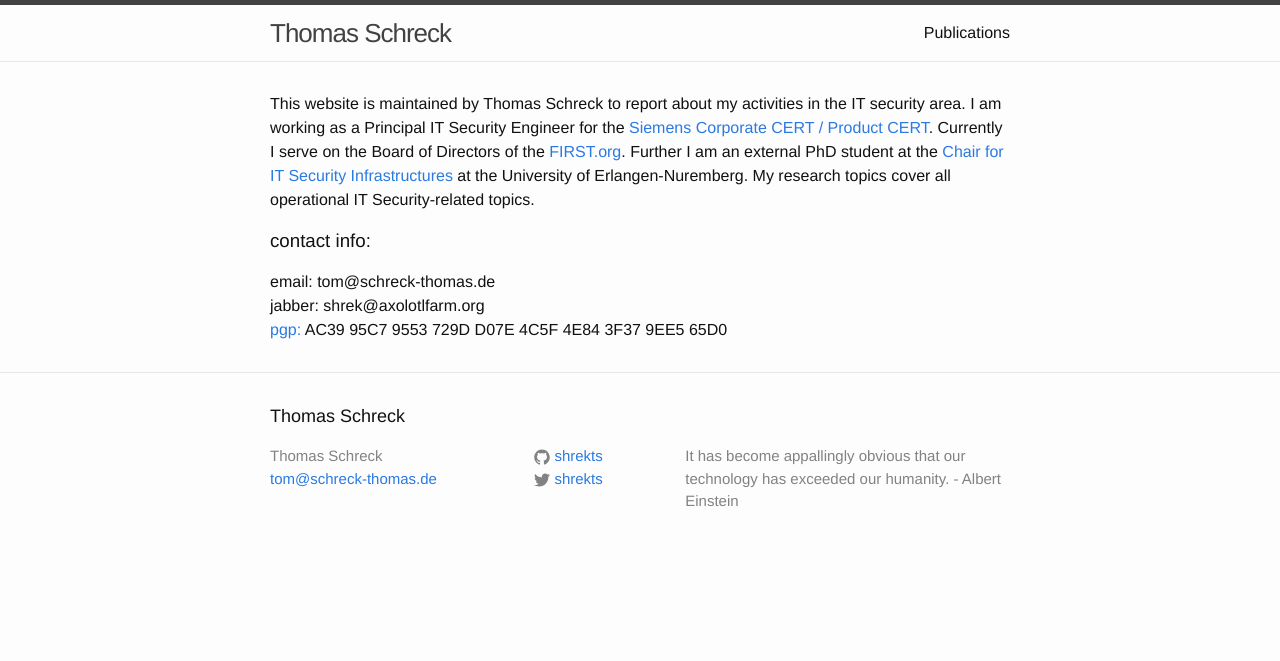
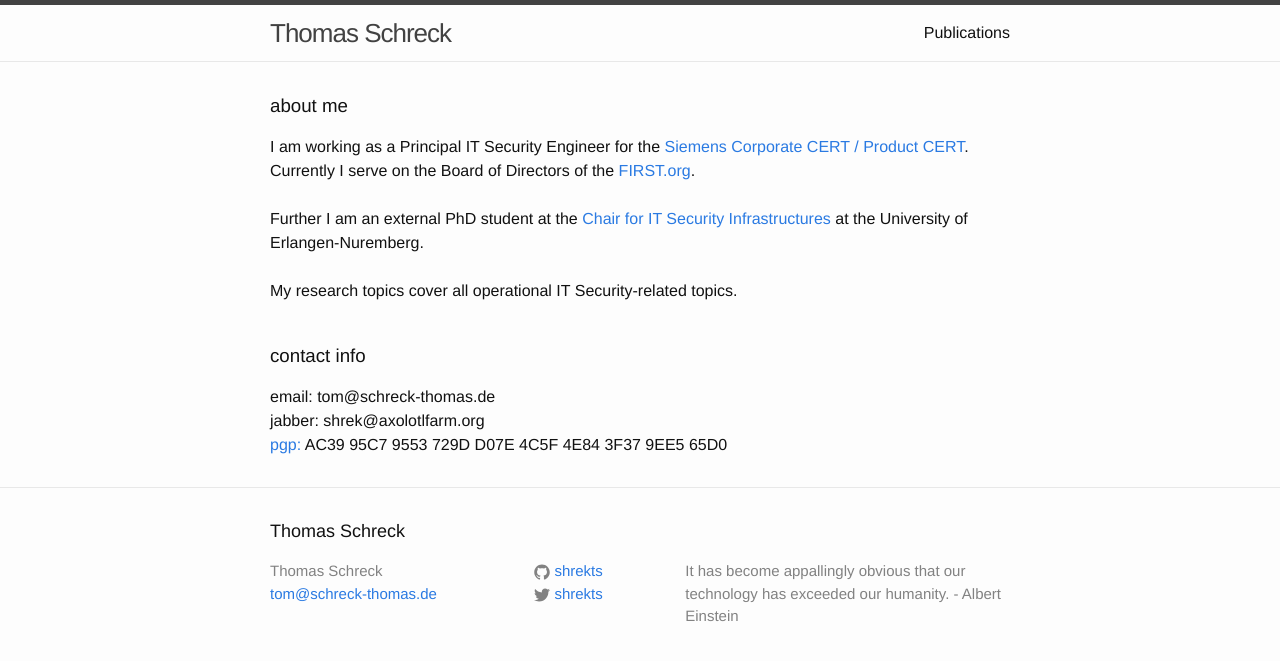
Before and after one commit to thomas-schreck/schreck-thomas.de, a Jekyll site: the page built from index.html, in a window 1280 px wide. Shown: the top 661 px of the page. Built offline with Jekyll 4.4.1, drawn with Linux system fonts in a browser that asks for light colours.

Commit message:
some changes

```diff
--- a/index.html
+++ b/index.html
@@ -1,19 +1,19 @@
 ---
 layout: default
 ---
-<p>This website is maintained by Thomas Schreck to report about my activities in
-the IT security area. I am working as a Principal IT Security Engineer for the
+<h3>about me</h3>
+<p>I am working as a Principal IT Security Engineer for the
 <a href="http://www.siemens.com/cert" target="_blank">Siemens Corporate CERT /
-Product CERT</a>. Currently I serve on the Board of Directors of the <a
-href="http://www.first.org" target="_blank">FIRST.org</a>. Further I am an
-external PhD student at the <a href="http://www1.informatik.uni-erlangen.de/"
+Product CERT</a>. Currently I serve on the Board of Directors of the
+<a href="http://www.first.org" target="_blank">FIRST.org</a>. <br /><br />
+
+Further I am an external PhD student at the <a href="http://www1.informatik.uni-erlangen.de/"
 target="_blank">Chair for IT Security Infrastructures</a> at the University of
-Erlangen-Nuremberg. My research topics cover all operational IT Security-related
-topics.
+Erlangen-Nuremberg.<br /><br />
 
-<h3>contact info:</h3>
+My research topics cover all operational IT Security-related topics.<br /><br />
+
+<h3>contact info</h3>
 email: tom@schreck-thomas.de<br />
 jabber: shrek@axolotlfarm.org<br />
-<a title="pgp certificate"
-href="http://pgp.mit.edu/pks/lookup?op=get&search=0x4e843f379ee565d0"
-target="_blank">pgp:</a> AC39 95C7 9553 729D D07E 4C5F 4E84 3F37 9EE5 65D0
+<a title="pgp certificate" href="http://pgp.mit.edu/pks/lookup?op=get&search=0x4e843f379ee565d0" target="_blank">pgp:</a> AC39 95C7 9553 729D D07E 4C5F 4E84 3F37 9EE5 65D0
```
